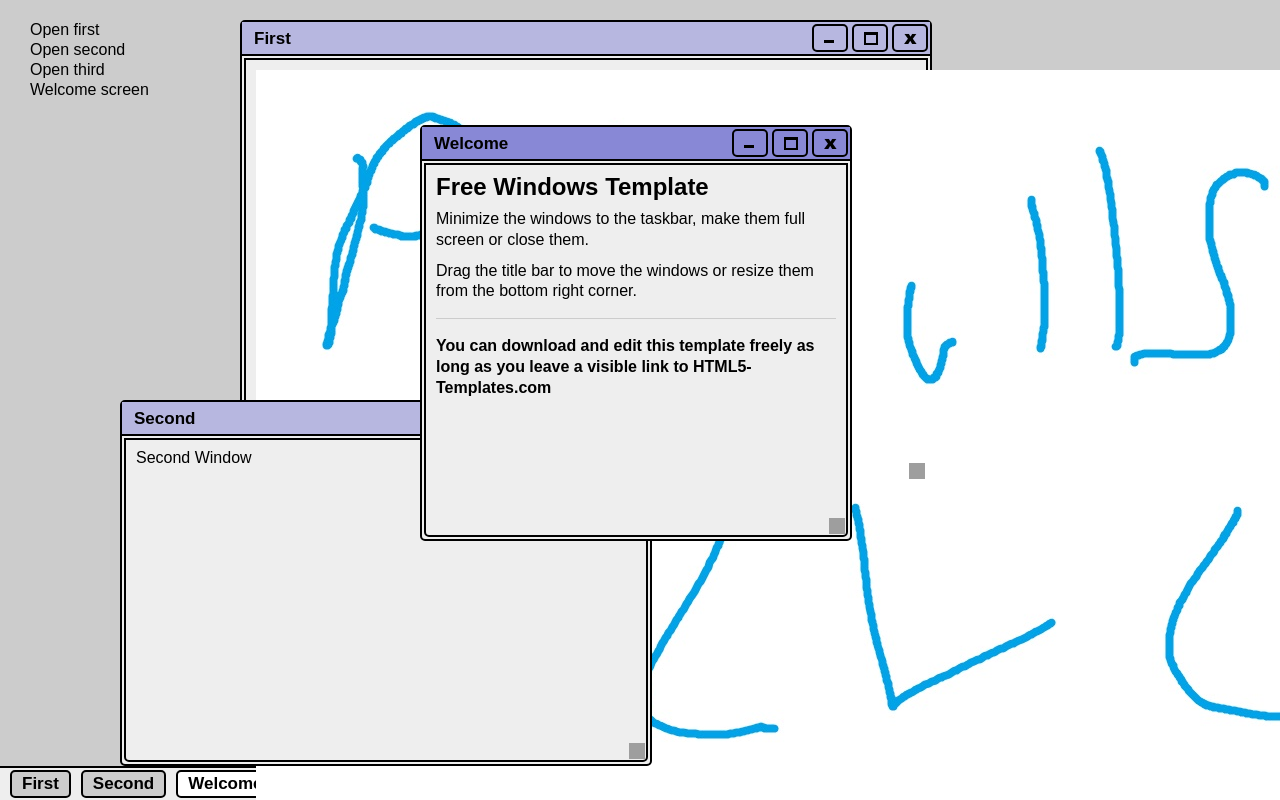
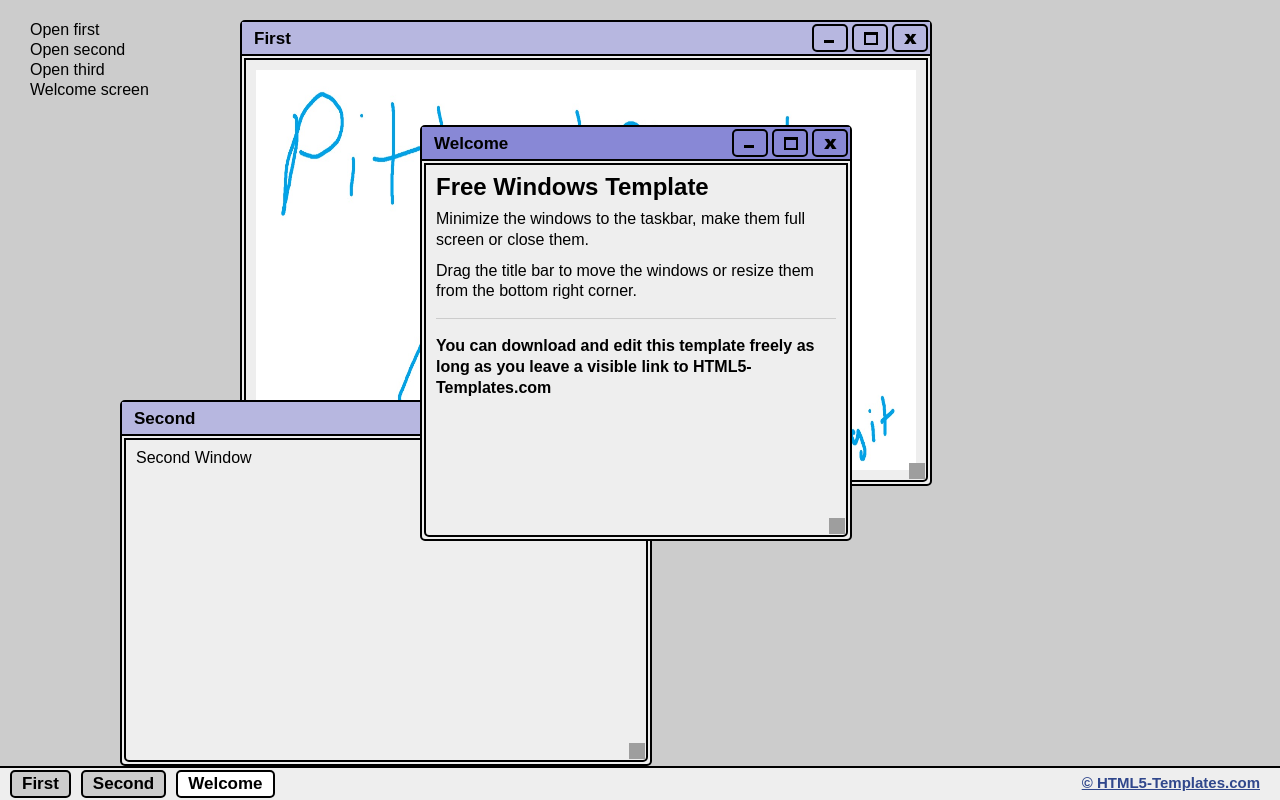
Before and after one commit to BlancoShark/Void, a plain HTML site: page index.html in a window 1280 px wide. Drawn offline with nearby package versions, Linux system fonts and the light colour scheme; grey boxes are pictures that could not be loaded.

Commit message:
matched dimensions

```diff
--- a/index.html
+++ b/index.html
@@ -18,6 +18,8 @@
 			<img
   				src="images/PitbullShark.jpg"
  				alt="A beautiful picture which says PitbullShark in excellent handwriting."
+ 				width="660"
+				height="400"
 				title="A beautiful picture which says PitbullShark in excellent handwriting." />
 		</div>
 		<div class="window" data-title="Second">
```
